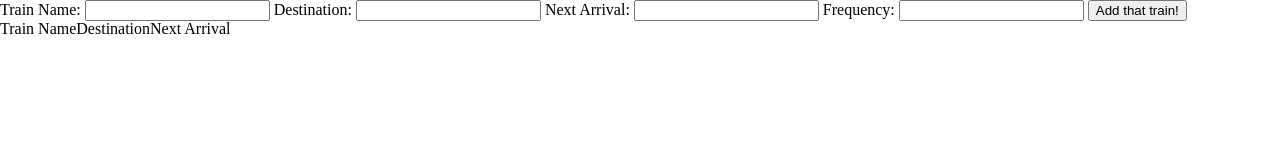
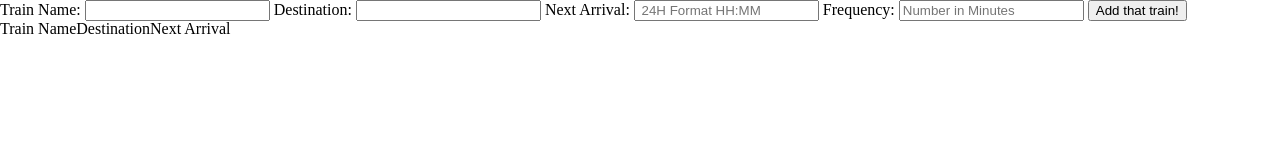
Before and after one commit to nightslife/RPS-Multiplayer, a plain HTML site: page index.html in a window 1280 px wide. Drawn offline with nearby package versions, Linux system fonts and the light colour scheme; no server answers.

Commit message:
minor html and js changes for readability

```diff
--- a/assets/javascript/app.js
+++ b/assets/javascript/app.js
@@ -51,7 +51,7 @@ database.ref().on("value", function(snap){
         let newTrainDest = $("<td>")
         newTrainDest.text(addTrainRow[0])
         let nextComingTime = $("<td>")
-        nextComingTime.text(timeIncoming(addTrainRow[1],addTrainRow[2]))
+        nextComingTime.text(timeIncoming(addTrainRow[1],addTrainRow[2])+ " minutes")
         newRow.append(newTrainName,newTrainDest,nextComingTime)
         $("#trainTable").append(newRow)
 
--- a/index.html
+++ b/index.html
@@ -15,8 +15,8 @@
         <form>
             <label>Train Name: </label><input type="text" name="trainName" id="trainName" >
             <label>Destination: </label><input type="text" name="trainDest" id="trainDest">
-            <label>Next Arrival: </label><input type="text" name="trainTime" id="trainTime">
-            <label>Frequency: </label><input type="text" name="trainFreq" id="trainFreq">
+            <label>Next Arrival: </label><input type="text" name="trainTime" placeholder=" 24H Format HH:MM" id="trainTime">
+            <label>Frequency: </label><input type="text" name="trainFreq" placeholder="Number in Minutes" id="trainFreq">
             <button id="addTrain">Add that train!</button>
         </form>
         </div>
```
